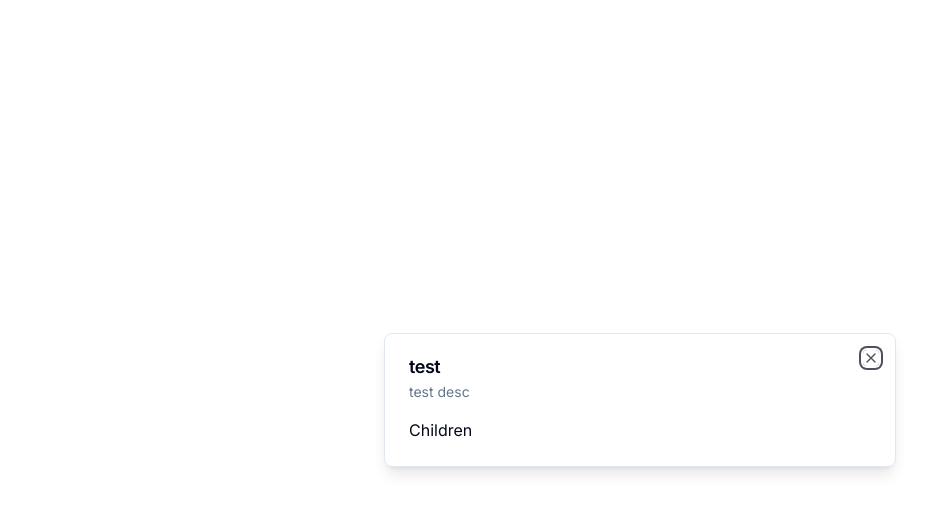
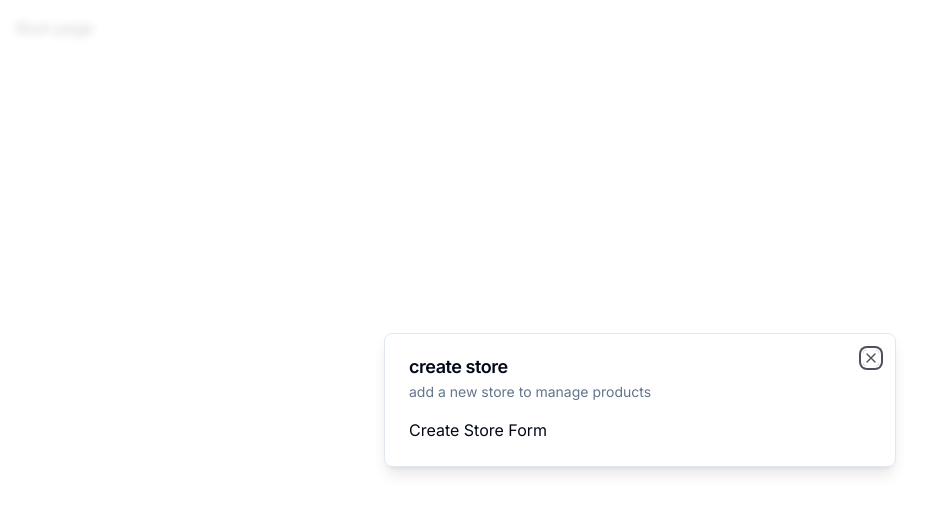
Before and after one commit to AayusBhat26/ecommerce_multistore_next, a Next.js app: page / in a window 1280 px wide. Shown: the top 512 px of the page, without its empty margins (0-940 px from the left). Built offline with nearby package versions, Linux system fonts and the light colour scheme.

Commit message:
Store Form modal using zustand and shadcn.

```diff
--- a/app/(root)/page.tsx
+++ b/app/(root)/page.tsx
@@ -1,18 +1,23 @@
 "use client"
-import { Button } from "@/components/ui/button";
-import { Modal } from "@/components/ui/modal";
-import { UserButton } from "@clerk/nextjs";
-import { defaultConfig } from "next/dist/server/config-shared";
+import { useEffect } from "react";
+
+
+
+import { useStoreModal } from "@/hooks/use-store-modal";
+
 
 const SetupPage = () => {
+      // extracting the onOpen and onClose functions from zustand
+      const onOpen = useStoreModal((state) => state.onOpen);
+      const isOpen = useStoreModal((state) => state.isOpen);
+      useEffect(()=>{
+            if(!isOpen) onOpen();
+      },[isOpen, onOpen]);
       return (
             // admin dashboard page.
             <div className="p-4">
                   {/* <UserButton afterSignOutUrl="/"/> */}
-                  <Modal isOpen={true} onClose={() => { }} title="
-                  test" description="test desc">
-                        Children
-                  </Modal>
+                Root page
 
             </div>
       )
--- a/app/layout.tsx
+++ b/app/layout.tsx
@@ -1,7 +1,12 @@
-import './globals.css'
 import type { Metadata } from 'next'
 import { Inter } from 'next/font/google'
 import { ClerkProvider } from '@clerk/nextjs'
+
+
+import { ModalProvider } from '@/providers/modal-provider'
+
+
+import './globals.css'
 const inter = Inter({ subsets: ['latin'] })
 
 export const metadata: Metadata = {
@@ -17,7 +22,7 @@
   return (
     <ClerkProvider>
     <html lang="en">
-      <body className={inter.className}>{children}</body>
+      <body className={inter.className}><ModalProvider/>{children}</body>
     </html>
     </ClerkProvider>
   )
--- /dev/null
+++ b/components/modals/store-modal.tsx
@@ -0,0 +1,18 @@
+"use client";
+
+import { useStoreModal } from "@/hooks/use-store-modal";
+import { Modal } from "@/components/ui/modal";
+// make sure you pass the entire attributes to the components as if not passed it will thrown errors in next js.
+export const StoreModal = () => {
+      const storeModal = useStoreModal();
+      return (
+            <Modal
+            title="create store"
+            description="add a new store to manage products"
+            isOpen={storeModal.isOpen}
+            onClose={storeModal.onClose}
+            >
+                  Create Store Form
+            </Modal>
+      )
+}
--- /dev/null
+++ b/hooks/use-store-modal.tsx
@@ -0,0 +1,13 @@
+import {create} from "zustand";
+
+interface useStoreModelStore{
+      isOpen: boolean;
+      onOpen: () =>  void;
+      onClose: ()=> void;
+};
+// defening the default values for the  store
+export const useStoreModal = create<useStoreModelStore>((set)=>({
+      isOpen:false,
+      onOpen: ()=>set({isOpen:true}),
+      onClose: ()=>set({isOpen:false}),
+}))
--- /dev/null
+++ b/providers/modal-provider.tsx
@@ -0,0 +1,20 @@
+"use client";
+import { useEffect, useState } from "react";
+
+
+
+import { StoreModal } from "@/components/modals/store-modal";
+export const ModalProvider =()=>{
+
+      const[isMounted, setIsMounted] = useState(false);
+      useEffect(()=>{
+            setIsMounted(true);
+      }, []);
+      // to avoid hyderation issues
+      if(!isMounted){
+            return null;
+      }
+      return (
+            <StoreModal />
+      )
+};
```
